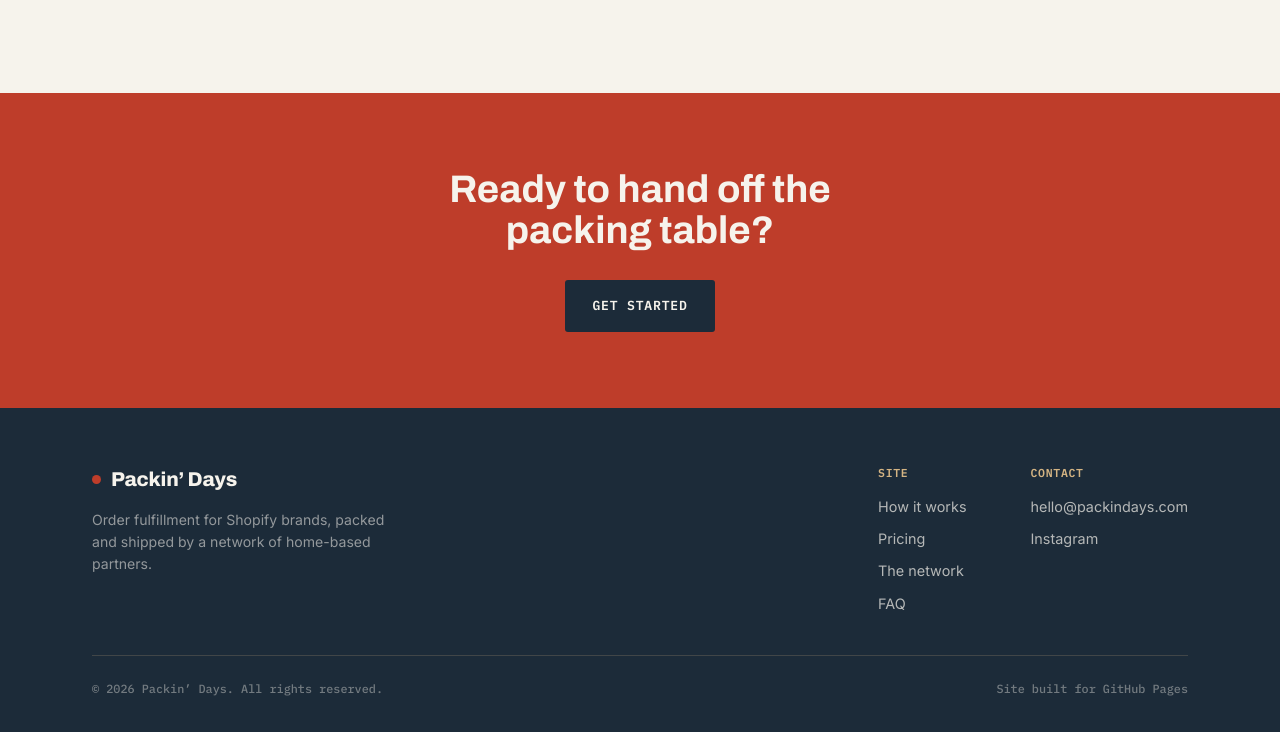
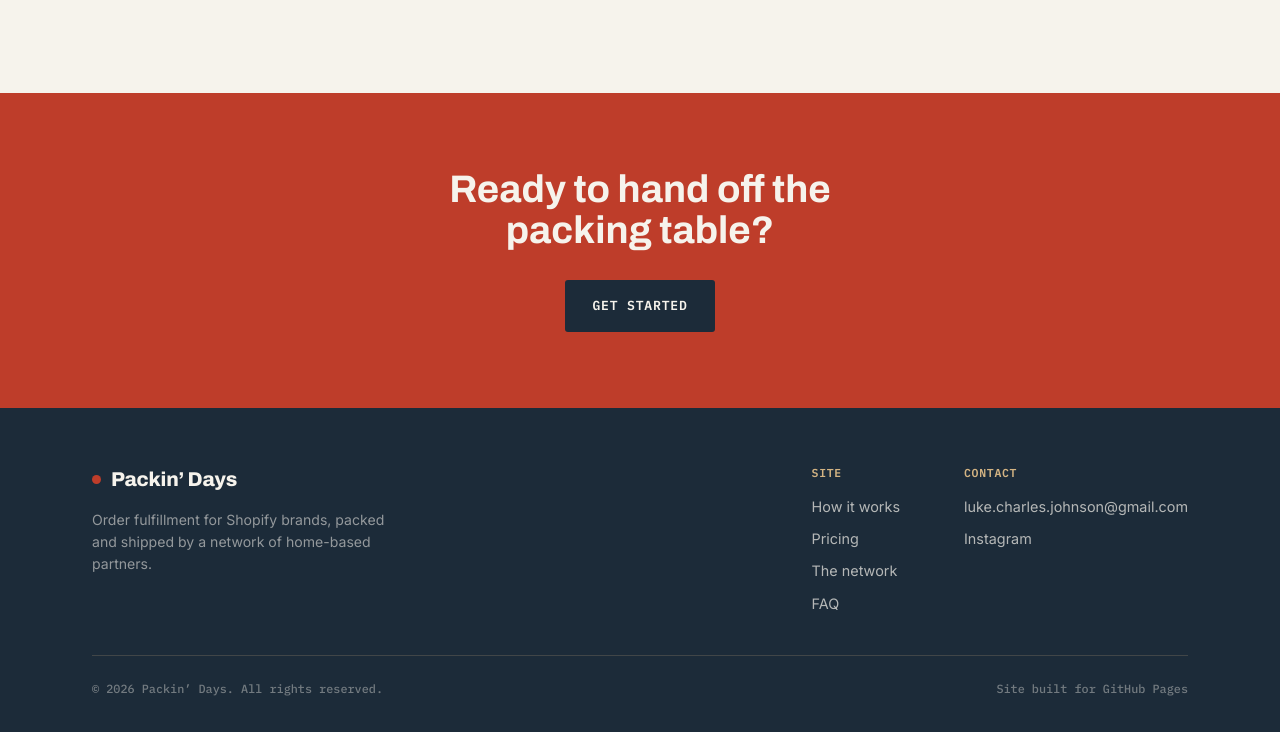
Before and after one commit to lukejohnson8/packindays, a plain HTML site: page index.html in a window 1280 px wide. Shown: the part 3660-4392 px from the top of the page. Drawn offline with Linux system fonts and the light colour scheme.

Commit message:
Update contact email addresses in index.html

```diff
--- a/index.html
+++ b/index.html
@@ -700,7 +700,7 @@
   <section class="cta-band" id="get-started">
     <div class="wrap">
       <h2>Ready to hand off the packing table?</h2>
-      <a href="mailto:hello@packindays.com" class="btn btn-primary">Get started</a>
+      <a href="mailto:luke.charles.johnson@gmail.com" class="btn btn-primary">Get started</a>
     </div>
   </section>
 
@@ -723,7 +723,7 @@
         </div>
         <div class="footer-col">
           <h4>Contact</h4>
-          <a href="mailto:hello@packindays.com">hello@packindays.com</a>
+          <a href="mailto:luke.charles.johnson@gmail.com">luke.charles.johnson@gmail.com</a>
           <a href="#">Instagram</a>
         </div>
       </div>
```
